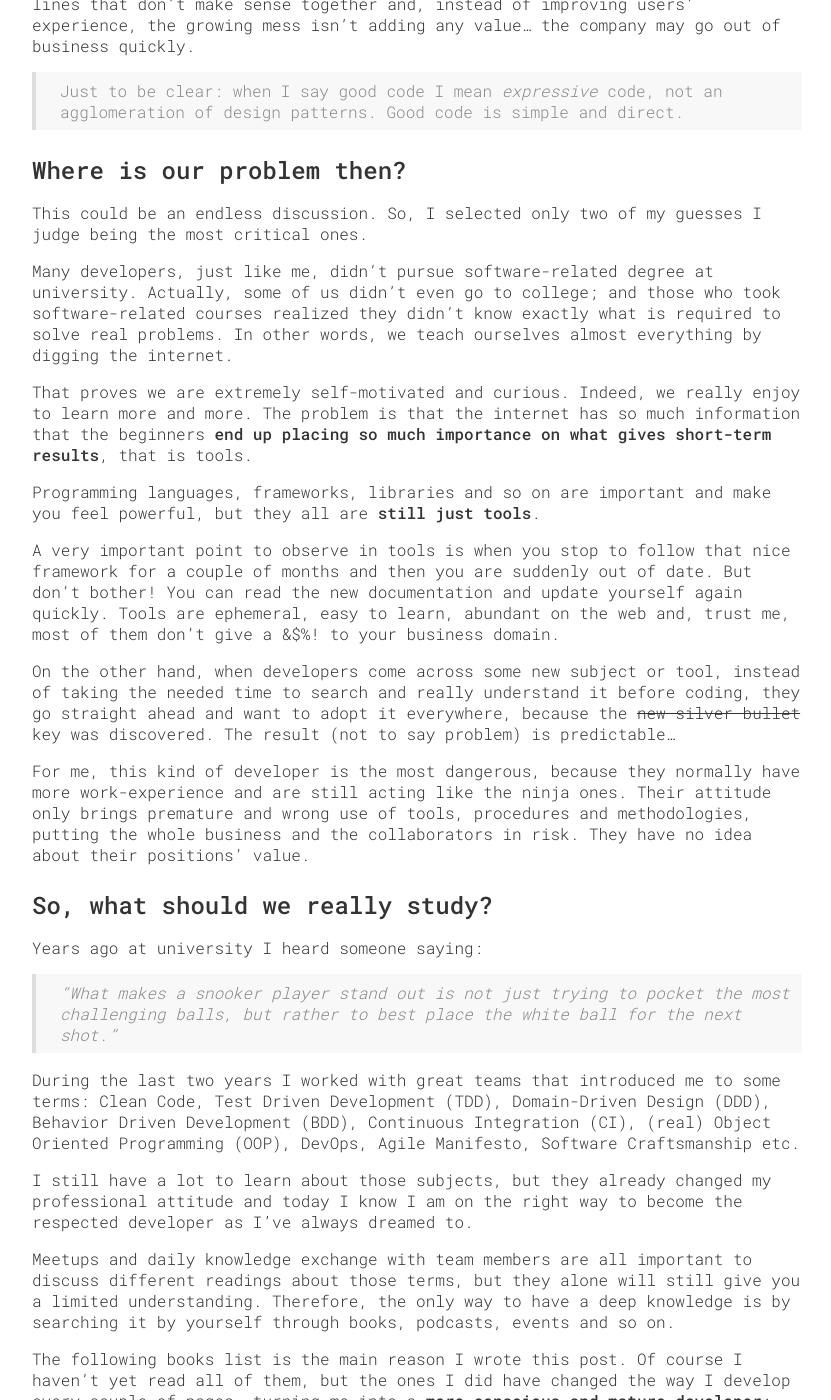
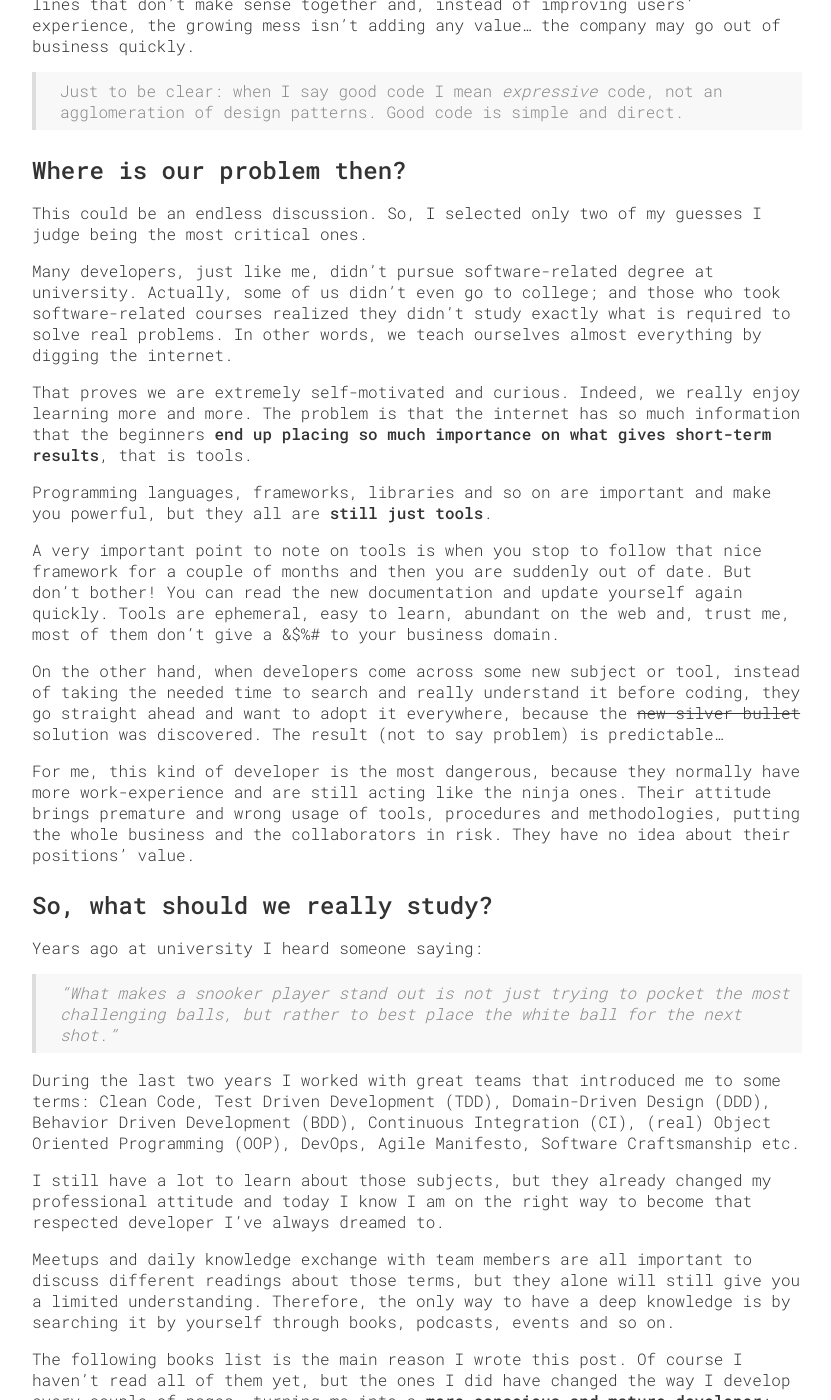
Before and after one commit to fefas/blog.fefas.net, a Jekyll site: the page built from jekyll/_posts/2017-06-18-what-should-a-developer-really-catch?.md, in a window 1280 px wide and 1400 px high, scrolled down 1472 px. Shown: the whole window, without its empty margins (223-1054 px from the left). Built offline with Jekyll 4.4.1, drawn with Linux system fonts in a browser that asks for light colours; some of the changed text lies outside the part shown.

Commit message:
Fix typo of first post

```diff
--- a/jekyll/_posts/2017-06-18-what-should-a-developer-really-catch?.md
+++ b/jekyll/_posts/2017-06-18-what-should-a-developer-really-catch?.md
@@ -65,34 +65,35 @@ judge being the most critical ones.
 
 Many developers, just like me, didn’t pursue software-related degree at
 university. Actually, some of us didn't even go to college; and those who took
-software-related courses realized they didn't know exactly what is required to
+software-related courses realized they didn't study exactly what is required to
 solve real problems. In other words, we teach ourselves almost everything by
 digging the internet.
 
 That proves we are extremely self-motivated and curious. Indeed, we really enjoy
-to learn more and more. The problem is that the internet has so much information
+learning more and more. The problem is that the internet has so much information
 that the beginners **end up placing so much importance on what gives short-term
 results**, that is tools.
 
 Programming languages, frameworks, libraries and so on are important and make
-you feel powerful, but they all are **still just tools**.
+you powerful, but they all are **still just tools**.
 
-A very important point to observe in tools is when you stop to follow that nice
+A very important point to note on tools is when you stop to follow that nice
 framework for a couple of months and then you are suddenly out of date. But
 don't bother! You can read the new documentation and update yourself again
 quickly. Tools are ephemeral, easy to learn, abundant on the web and, trust me,
-most of them don't give a &$%! to your business domain.
+most of them don't give a &$%# to your business domain.
 
 On the other hand, when developers come across some new subject or tool, instead
 of taking the needed time to search and really understand it before coding, they
 go straight ahead and want to adopt it everywhere, because the ~~new silver
-bullet~~ key was discovered. The result (not to say problem) is predictable...
+bullet~~ solution was discovered. The result (not to say problem) is
+predictable...
 
 For me, this kind of developer is the most dangerous, because they normally have
 more work-experience and are still acting like the ninja ones. Their attitude
-only brings premature and wrong use of tools, procedures and methodologies,
-putting the whole business and the collaborators in risk. They have no idea
-about their positions' value.
+brings premature and wrong usage of tools, procedures and methodologies, putting
+the whole business and the collaborators in risk. They have no idea about their
+positions' value.
 
 ## So, what should we really study?
 
@@ -108,8 +109,8 @@ Behavior Driven Development (BDD), Continuous Integration (CI), (real) Object
 Oriented Programming (OOP), DevOps, Agile Manifesto, Software Craftsmanship etc.
 
 I still have a lot to learn about those subjects, but they already changed my
-professional attitude and today I know I am on the right way to become the
-respected developer as I've always dreamed to.
+professional attitude and today I know I am on the right way to become that
+respected developer I've always dreamed to.
 
 Meetups and daily knowledge exchange with team members are all important to
 discuss different readings about those terms, but they alone will still give you
@@ -117,7 +118,7 @@ a limited understanding. Therefore, the only way to have a deep knowledge is by
 searching it by yourself through books, podcasts, events and so on.
 
 The following books list is the main reason I wrote this post. Of course I
-haven't yet read all of them, but the ones I did have changed the way I develop
+haven't read all of them yet, but the ones I did have changed the way I develop
 every couple of pages, turning me into a **more conscious and mature
 developer**:
 
```
Also changed, not shown: other parts of jekyll/_posts/2017-06-18-what-should-a-developer-really-catch?.md (+2 -2 lines).
